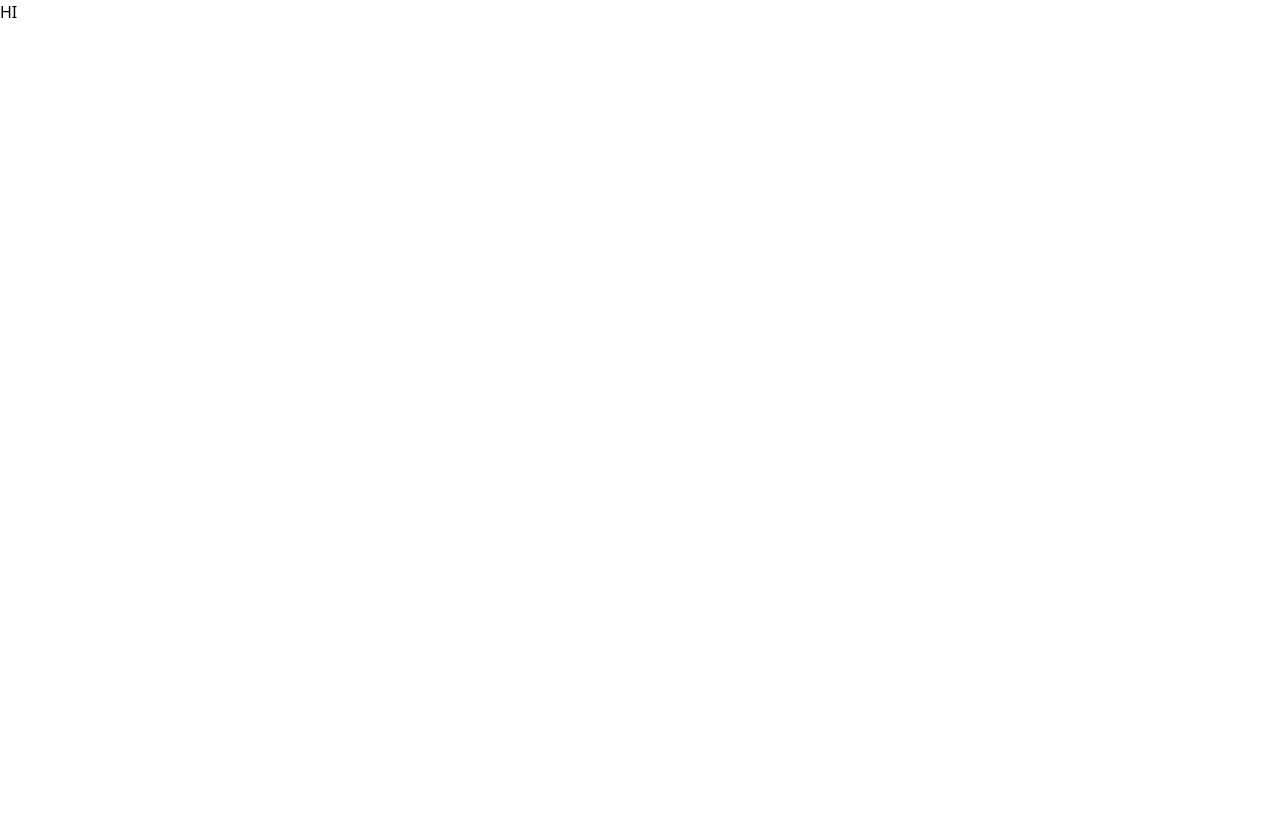
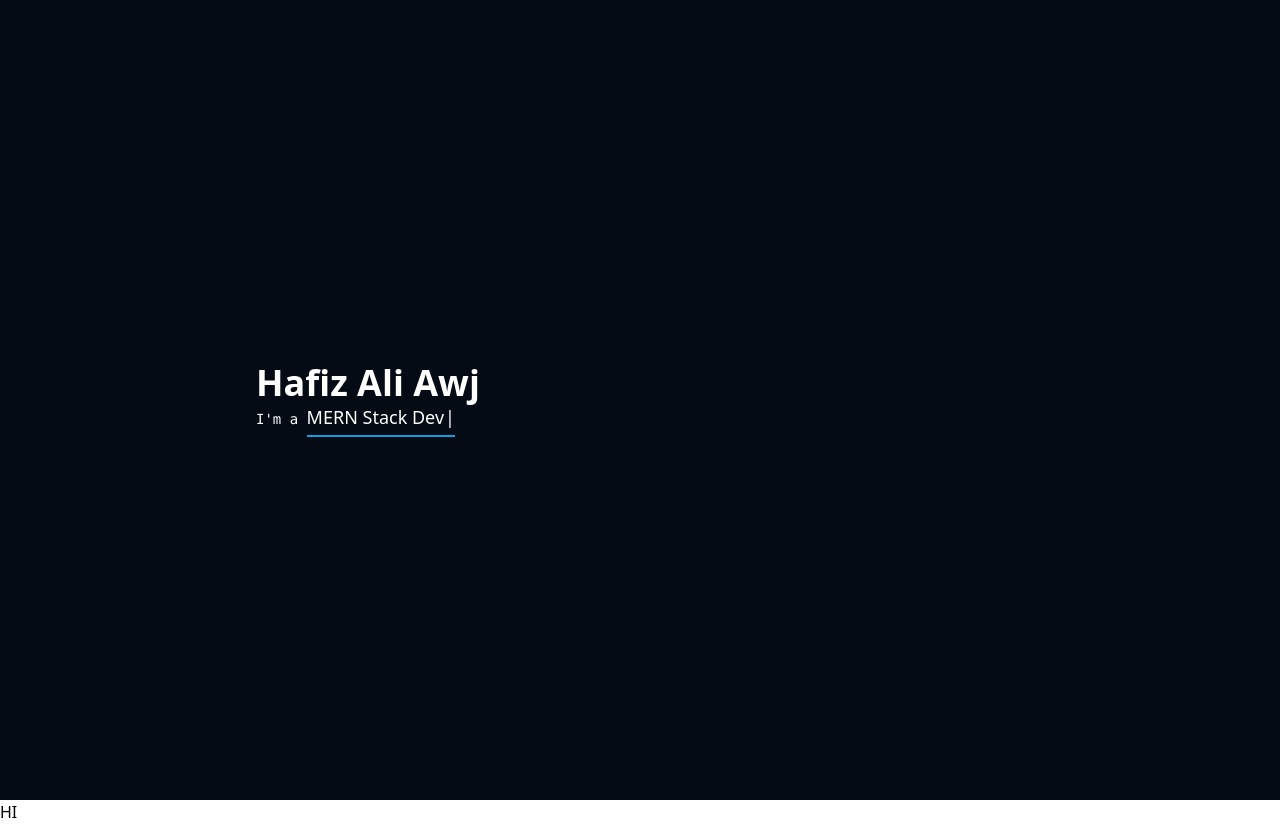
Before and after one commit to hafiz-aliAwj/Protfolio, a Next.js app in the folder my-app/: page / in a window 1280 px wide. Before the commit the page ends 800 px from the top, so only its background shows below. Built offline with nearby package versions, Linux system fonts and the light colour scheme.

Commit message:
hero section done

```diff
--- a/my-app/package.json
+++ b/my-app/package.json
@@ -9,9 +9,10 @@
     "lint": "next lint"
   },
   "dependencies": {
+    "next": "14.0.4",
     "react": "^18",
     "react-dom": "^18",
-    "next": "14.0.4"
+    "typewriter-effect": "^2.21.0"
   },
   "devDependencies": {
     "autoprefixer": "^10.0.1",
--- /dev/null
+++ b/my-app/src/components/hero/index.js
@@ -0,0 +1,29 @@
+import React from "react";
+import Typewriter from "typewriter-effect";
+
+export default function Hero() {
+  return (
+    <div className="bg-[#040b14] text-[white] w-full h-screen flex flex-col items-start justify-center">
+      <div className="w-3/5 mx-auto">
+        <h1 className="text-4xl font-black ">Hafiz Ali Awj</h1>
+        <div className="flex justify-start items-baseline">
+          <pre className="text-sm">I'm a </pre>
+          <div className="inline text-lg pb-1 border-b-2 border-[#149ddd]">
+            <Typewriter
+              options={{
+                strings: [
+                  "MERN Stack Developer",
+                  "Front End Developer",
+                  "Freelancer",
+                  "Next JS Developer",
+                ],
+                autoStart: true,
+                loop: true,
+              }}
+            />
+          </div>
+        </div>
+      </div>
+    </div>
+  );
+}
--- /dev/null
+++ b/my-app/src/components/navbar/index.js
@@ -0,0 +1,9 @@
+import React from 'react'
+
+export default function Navbar() {
+    return (
+      <>
+        <h1>HI</h1>
+      </>
+    );
+  }
--- a/my-app/src/pages/index.js
+++ b/my-app/src/pages/index.js
@@ -1,9 +1,12 @@
+import Hero from "@/components/hero";
+import Navbar from "@/components/navbar";
 import Image from "next/image";
 
 export default function Home() {
   return (
     <>
-      <h1>HI</h1>
+      <Hero />
+      <Navbar />
     </>
   );
 }
```
Also changed, not shown: my-app/public/pic.jpg (added), 1 other file (tests, documents, lock files or other folders).
